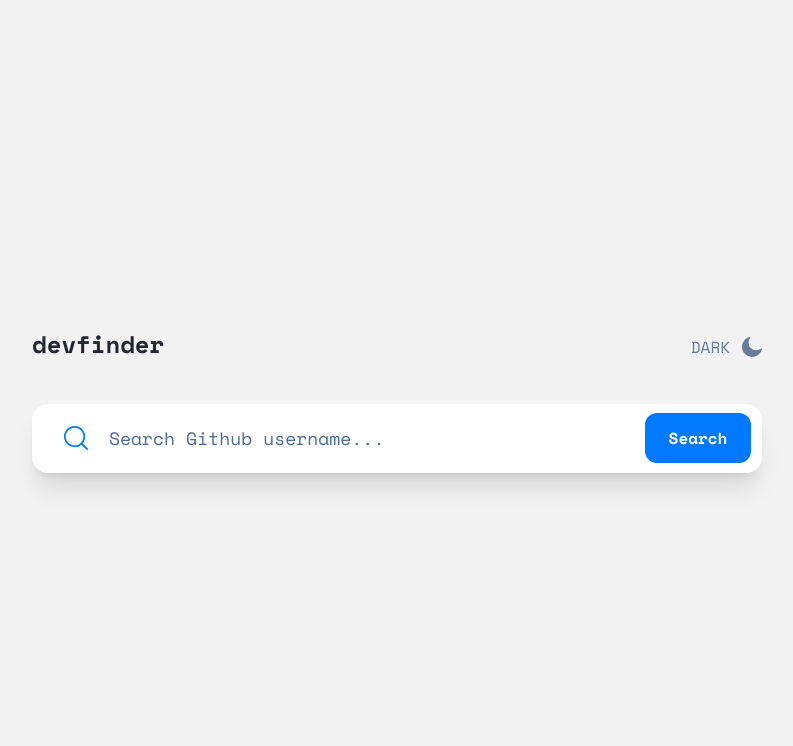
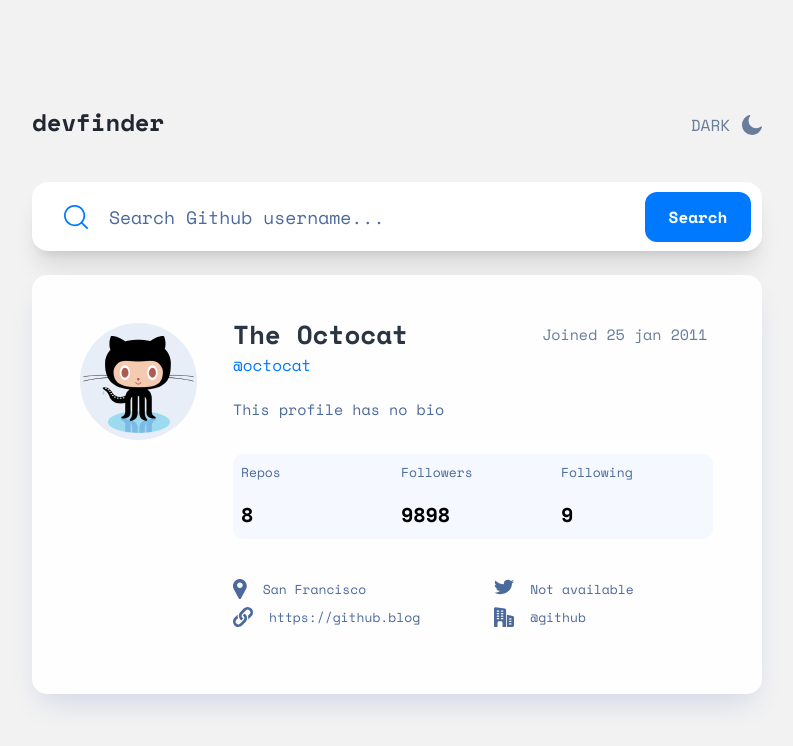
Before and after one commit to Mlowegene/github-user-search-react-app, a React (Vite) app: page / in a window 1280 px wide. Shown: the top 746 px of the page, without its empty margins (243-1036 px from the left). Built offline with nearby package versions, Linux system fonts and the light colour scheme.

Commit message:
add some conditions

```diff
--- a/src/App.jsx
+++ b/src/App.jsx
@@ -28,7 +28,7 @@
     <div className="w-full h-screen flex flex-col items-center justify-center">
       <NavBar />
       <SearchBar setUsername={setUsername} fetchUserData={fetchUserData} />
-      {userData && <UserInfo userData={userData} />}
+      <UserInfo userData={userData} />
     </div>
   );
 }
--- a/src/components/UserInfo.jsx
+++ b/src/components/UserInfo.jsx
@@ -24,21 +24,36 @@
             className="rounded-full"
           />
         ) : (
-          <img src={githubImage} alt="github-icon" />
+          <img src={githubImage} alt="github-icon" className="rounded-full" />
         )}
       </div>
       <div>
         <div className="flex justify-between mr-12 mt-10">
           <div className="">
-            <h3 className="title">{userData.name}</h3>
+            {userData ? (
+              <h3 className="title">{userData.login}</h3>
+            ) : (
+              <h3 className="title">The Octocat</h3>
+            )}
+
+            {userData ? (
               <p className="text-base font-normal" style={{ color: "#0079FF" }}>
-              {`@${userData.login}`}
+                {`@${userData.name}`}
               </p>
+            ) : (
+              <p className="text-base font-normal" style={{ color: "#0079FF" }}>
+                @octocat
+              </p>
+            )}
           </div>
           <div>
+            {userData ? (
               <p className="mt-2 dates">{`Joined ${formatDate(
                 userData.created_at
               )}`}</p>
+            ) : (
+              <p className="mt-2 dates">Joined 25 jan 2011</p>
+            )}
           </div>
         </div>
         <div className="profile-bio mt-5 mb-8">
@@ -48,19 +63,60 @@
           <p className="header col-span-1 p-2">Repos</p>
           <p className="header col-span-1 p-2">Followers</p>
           <p className="header col-span-1 p-2">Following</p>
+          {userData ? (
+            <p className="col-span-1 p-2 text-xl font-bold uppercase">
+              {userData.public_repos}
+            </p>
+          ) : (
             <p className="col-span-1 p-2 text-xl font-bold uppercase">8</p>
+          )}
+
+          {userData ? (
+            <p className="col-span-1 p-2 text-xl font-bold uppercase">
+              {userData.followers}
+            </p>
+          ) : (
             <p className="col-span-1 p-2 text-xl font-bold uppercase">9898</p>
+          )}
+
+          {userData ? (
+            <p className="col-span-1 p-2 text-xl font-bold uppercase">
+              {userData.following}
+            </p>
+          ) : (
             <p className="col-span-1 p-2 text-xl font-bold uppercase">9</p>
+          )}
         </div>
         <div className="links grid grid-cols-2 pt-10 h-24">
+          {userData ? (
             <p className="flex mr-32 ">
               <img
                 src={locationIcon}
                 alt="location icon"
                 className="location-icon mr-4"
               />
-            san fransisco
+              {userData.location}
             </p>
+          ) : (
+            <p className="flex mr-32 ">
+              <img
+                src={locationIcon}
+                alt="location icon"
+                className="location-icon mr-4"
+              />
+              San Francisco
+            </p>
+          )}
+          {userData ? (
+            <p className="flex borde">
+              <img
+                src={twitterIcon}
+                alt="twitter icon"
+                className="twitter-icon mr-4"
+              />
+              {userData.twitter_username}
+            </p>
+          ) : (
             <p className="flex borde">
               <img
                 src={twitterIcon}
@@ -69,6 +125,9 @@
               />
               Not available
             </p>
+          )}
+
+          {userData ? (
             <p className="flex ">
               <img
                 src={websiteIcon}
@@ -77,6 +136,26 @@
               />
               {userData.html_url}
             </p>
+          ) : (
+            <p className="flex ">
+              <img
+                src={websiteIcon}
+                alt="website icon"
+                className="website-icon mr-4 cursor-pointer "
+              />
+              https://github.blog
+            </p>
+          )}
+          {userData ? (
+            <p className="flex">
+              <img
+                src={companyIcon}
+                alt="company icon"
+                className="compnay-icon mr-4 w-5 h-5"
+              />
+              {userData.company}
+            </p>
+          ) : (
             <p className="flex">
               <img
                 src={companyIcon}
@@ -85,6 +164,7 @@
               />
               @github
             </p>
+          )}
         </div>
       </div>
     </div>
@@ -94,11 +174,18 @@
 UserInfo.propTypes = {
   userData: PropTypes.shape({
     username: PropTypes.string,
-    name: PropTypes.string.isRequired,
+    name: PropTypes.string,
     login: PropTypes.any,
     avatar_url: PropTypes.any,
     created_at: PropTypes.any,
-    html_url: PropTypes.any ,
+    html_url: PropTypes.any,
+    location: PropTypes.string,
+    company: PropTypes.string,
+    twitter_username: PropTypes.string,
+    public_repos: PropTypes.int,
+    followers: PropTypes.int,
+    following: PropTypes.int,
+
     // Define more PropTypes for other user data properties
-  }).isRequired,
+  }),
 };
```
Lines whose indentation alone changed are shown as unchanged.
